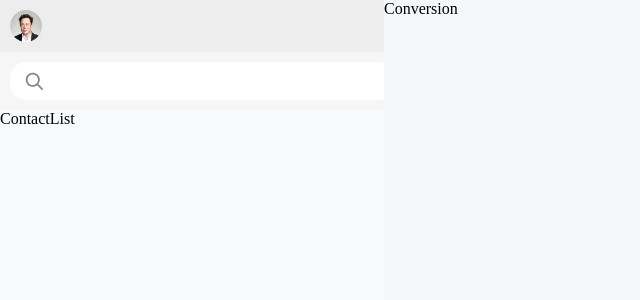
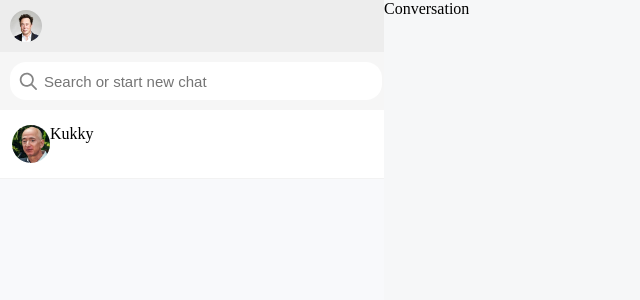
Before and after one commit to taruntailor7/WhatsApp-Clone, a React (Create React App) app in the folder whatsapp/: page / in a window 1280 px wide. Shown: the top 300 px of the page, without its empty margins (0-640 px from the left). Built offline with nearby package versions, Linux system fonts and the light colour scheme.

Commit message:
Design started

```diff
--- a/whatsapp/public/index.html
+++ b/whatsapp/public/index.html
@@ -2,7 +2,7 @@
 <html lang="en">
   <head>
     <meta charset="utf-8" />
-    <link rel="icon" href="%PUBLIC_URL%/favicon.ico" />
+    <link rel="icon" href="https://upload.wikimedia.org/wikipedia/commons/thumb/6/6b/WhatsApp.svg/512px-WhatsApp.svg.png?20220228223904" />
     <meta name="viewport" content="width=device-width, initial-scale=1" />
     <meta name="theme-color" content="#000000" />
     <meta
--- a/whatsapp/src/App.js
+++ b/whatsapp/src/App.js
@@ -1,6 +1,6 @@
 import styled from "styled-components"
 import { ContactList } from "./components/ContactList";
-import { Conversion } from "./components/Conversion";
+import { Conversation } from "./components/Conversation";
 
 const Container = styled.div`
   display : flex;
@@ -14,7 +14,7 @@ function App() {
   return (
     <Container>
       <ContactList />
-      <Conversion />
+      <Conversation />
     </Container>
   );
 }
--- /dev/null
+++ b/whatsapp/src/components/Contact.jsx
@@ -0,0 +1,27 @@
+import React from 'react'
+import styled from "styled-components"
+
+const ContactItem = styled.div`
+    display: flex;
+    flex-direction: row;
+    width: 100%;
+    border-bottom: 1px solid #f2f2f2;
+    background: white;
+    cursor: pointer;
+    padding: 15px 12px
+`
+
+const ProfileIcon = styled.img`
+    width:38px;
+    height: 38px;
+    border-radius: 50%;
+`;
+
+export const Contact = () => {
+  return (
+    <ContactItem>
+        <ProfileIcon src="/profile/jeff.jpeg"/>
+        Kukky
+    </ContactItem>
+  )
+}
--- a/whatsapp/src/components/ContactList.jsx
+++ b/whatsapp/src/components/ContactList.jsx
@@ -1,5 +1,6 @@
 import React from 'react'
 import styled from "styled-components"
+import { Contact } from './Contact';
 
 const Container = styled.div`
     display: flex;
@@ -32,13 +33,21 @@ const SearchContainer = styled.div`
     background : white;
     border-radius: 16px;
     width: 100%;
-    padding: 5px 10px;
+    padding: 5px 4px;
 `;
 
 const SearchIcon = styled.img`
     width: 28px;
     height: 28px;
 `;
+
+const SearchInput = styled.input`
+    width: 100%;
+    font-size: 15px;
+    border: none;
+    outline: none;
+`;
+
 
 export const ContactList = () => {
   return (
@@ -49,10 +58,10 @@ export const ContactList = () => {
         <SearchBox>
             <SearchContainer>
                 <SearchIcon src={"/search-icon.svg"} />
-
+                <SearchInput placeholder="Search or start new chat" />
             </SearchContainer>
         </SearchBox>
-        ContactList
+        <Contact />
     </Container>
   )
 }
--- a/whatsapp/src/components/Conversion.jsx
+++ b/whatsapp/src/components/Conversation.jsx
@@ -9,8 +9,8 @@ const Container = styled.div`
     background: #f6f7f8;
 `;
 
-export const Conversion = () => {
+export const Conversation = () => {
   return (
-    <Container>Conversion</Container>
+    <Container>Conversation</Container>
   )
 }
--- a/whatsapp/src/index.css
+++ b/whatsapp/src/index.css
@@ -1,4 +1,3 @@
 *{
     margin: 0;
-
 }
```
